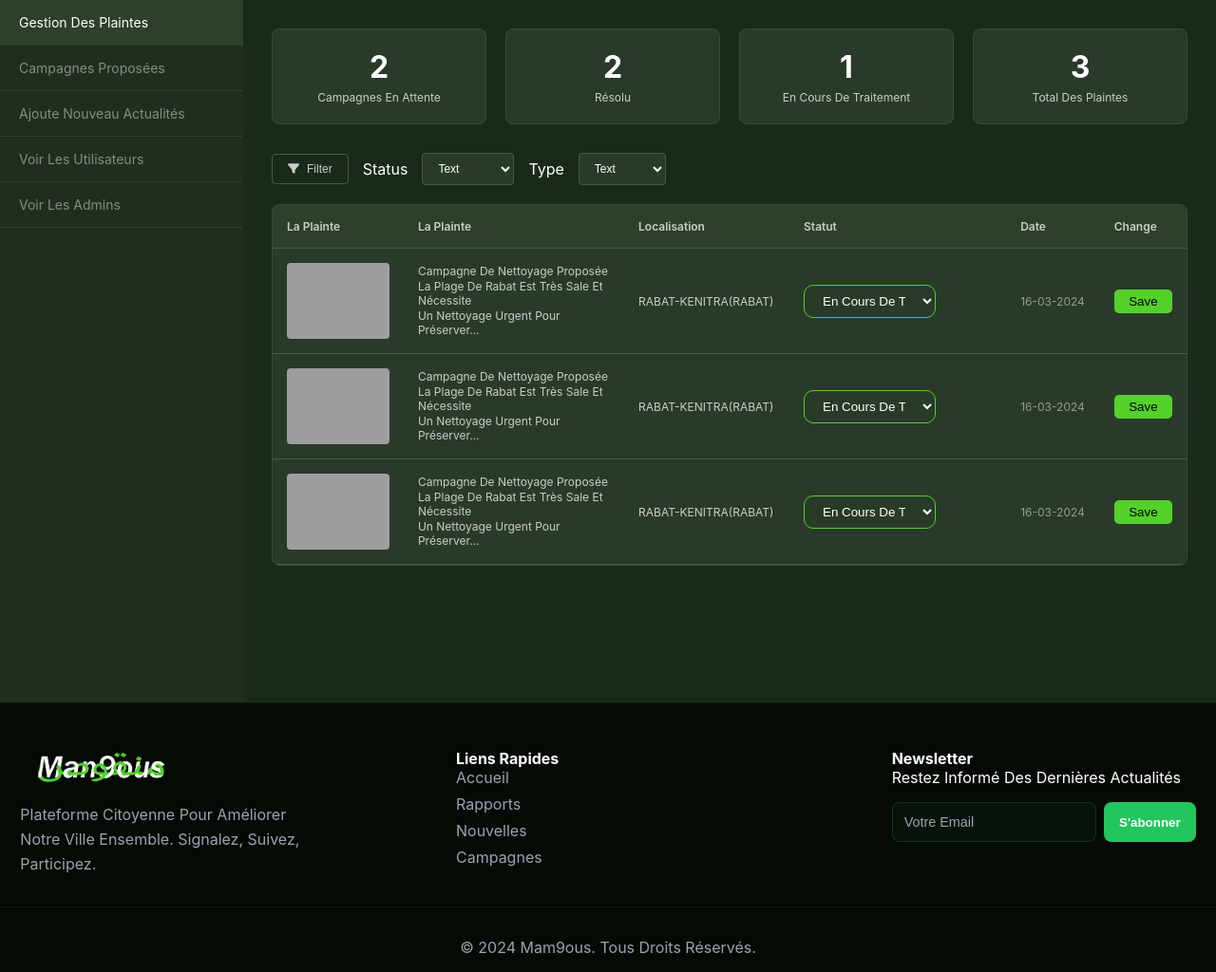
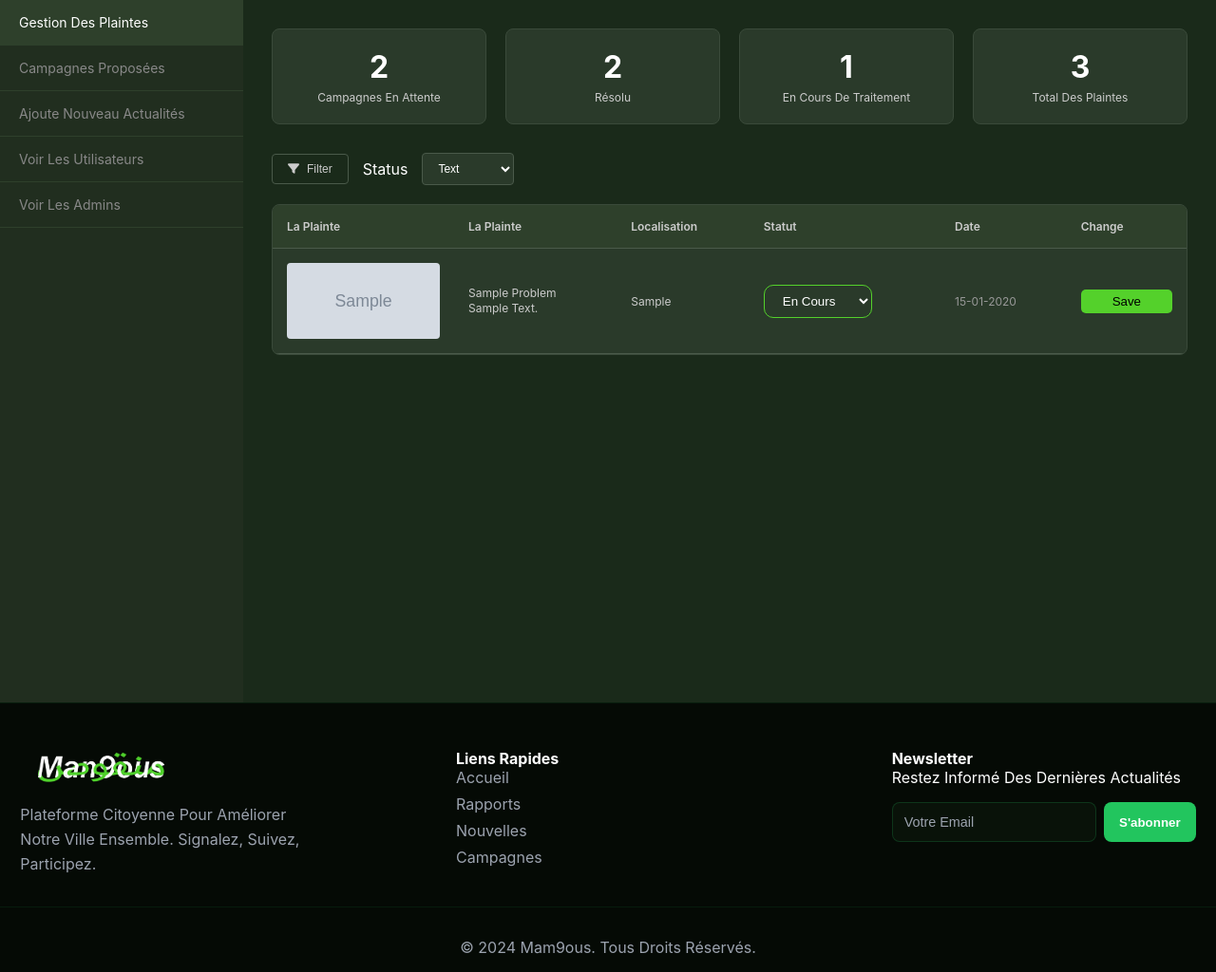
Before and after one commit to elcadii/man9ous-, a PHP site: page /ProblemSignaler.php in a window 1280 px wide. Shown: the part 80-1104 px from the top of the page at 95% size. Run offline with PHP 8.4, Linux system fonts and the light colour scheme; the visitor is signed in with stand-in values (Sample User, id 1); tables that the repository leaves empty or names only in its code hold one stand-in row (values such as "Sample post"); grey boxes marked "Sample" are stand-in pictures; grey boxes are pictures that could not be loaded.

Commit message:
ad filter to problems

```diff
--- a/admin/ProblemSignaler.php
+++ b/admin/ProblemSignaler.php
@@ -1,10 +1,13 @@
 <?php
 include("../includs/header.php");
 include("scriptphp/script_listeDeL'étulisateure.php");
+include("scriptphp/script_ProblemSignaler.php");
+
 ?>
 
 <!DOCTYPE html>
 <html lang="fr">
+
 <head>
   <meta charset="UTF-8" />
   <meta name="viewport" content="width=device-width, initial-scale=1.0" />
@@ -14,10 +17,10 @@ include("scriptphp/script_listeDeL'étulisateure.php");
     href="https://cdnjs.cloudflare.com/ajax/libs/font-awesome/6.7.2/css/all.min.css"
     integrity="sha512-Evv84Mr4kqVGRNSgIGL/F/aIDqQb7xQ2vcrdIwxfjThSH8CSR7PBEakCr51Ck+w+/U6swU2Im1vVX0SVk9ABhg=="
     crossorigin="anonymous"
-      referrerpolicy="no-referrer"
-    />
+    referrerpolicy="no-referrer" />
   <link rel="stylesheet" href="style/ProblemSignaler.css">
 </head>
+
 <body>
   <!-- Main Layout -->
   <div class="main-layout">
@@ -60,16 +63,11 @@ include("scriptphp/script_listeDeL'étulisateure.php");
           <option>All</option>
           <option>Resolved</option>
         </select>
-          <span>type</span>
-          <select class="filter-dropdown">
-            <option>text</option>
-            <option>Location</option>
-            <option>Status</option>
-          </select>
       </div>
 
       <!-- Table -->
       <div class="table-container">
+        <?php if (!empty($alert)) echo $alert; ?>
         <table class="table">
           <thead>
             <tr>
@@ -82,14 +80,55 @@ include("scriptphp/script_listeDeL'étulisateure.php");
             </tr>
           </thead>
           <tbody>
+
+
+            <?php foreach ($reports as $report): ?>
+
+
               <tr>
+                <form method="POST">
+                  <input type="hidden" name="problem_id" value="<?= $report['problem_id'] ?>">
+                  <td>
+                    <div class="complaint-cell">
+                      <img
+                        src="../user/<?= htmlspecialchars($report['photo_url']) ?>"
+                        alt="Complaint"
+                        class="complaint-image" />
+                    </div>
+                    <!--  -->
+                  </td>
+                  <td>
+                    <div class="complaint-text">
+                      <?= htmlspecialchars($report['problem_name']) ?><br />
+                      <?= htmlspecialchars($report['description']) ?>
+                    </div>
+                  </td>
+                  <td class="location-text">
+                    <?= htmlspecialchars($report['location_map']) ?>
+                  </td>
+                  <td>
+                    <select name="status" class="status_de_problem">
+                      <option <?= $report['management_status'] === 'non traité' ? 'selected' : '' ?>>non traité</option>
+                      <option <?= $report['management_status'] === 'en cours' ? 'selected' : '' ?>>en cours</option>
+                      <option <?= $report['management_status'] === 'traité' ? 'selected' : '' ?>>traité</option>
+                    </select>
+                  </td>
+                  <td class="date-text"><?= date("d-m-Y", strtotime($report['problem_date'])) ?></td>
+                  <td><button type="submit" name="saveStatus">save</button></td>
+                </form>
+              </tr>
+            <?php endforeach; ?>
+
+
+
+
+            <!-- <tr>
               <td>
                 <div class="complaint-cell">
                   <img
                     src="img/treo dans la reout"
                     alt="Complaint"
-                      class="complaint-image"
-                    />
+                    class="complaint-image" />
                 </div>
               </td>
               <td>
@@ -109,63 +148,7 @@ include("scriptphp/script_listeDeL'étulisateure.php");
               </td>
               <td class="date-text">16-03-2024</td>
               <td><button>save</button></td>
-              </tr>
-              <tr>
-                <td>
-                  <div class="complaint-cell">
-                    <img
-                      src="img/treo dans la reout"
-                      alt="Complaint"
-                      class="complaint-image"
-                    />
-                  </div>
-                </td>
-                <td>
-                  <div class="complaint-text">
-                    Campagne de nettoyage proposée<br />
-                    La plage de Rabat est très sale et nécessite<br />
-                    un nettoyage urgent pour préserver...
-                  </div>
-                </td>
-                <td class="location-text">RABAT-KENITRA(RABAT)</td>
-                <td>
-                  <select class="status_de_problem">
-                    <option>En cours de traitement</option>
-                    <option>Résolu</option>
-                    <option>signalez</option>
-                  </select>
-                </td>
-                <td class="date-text">16-03-2024</td>
-                <td><button>save</button></td>
-              </tr>
-              <tr>
-                <td>
-                  <div class="complaint-cell">
-                    <img
-                      src="img/treo dans la reout"
-                      alt="Complaint"
-                      class="complaint-image"
-                    />
-                  </div>
-                </td>
-                <td>
-                  <div class="complaint-text">
-                    Campagne de nettoyage proposée<br />
-                    La plage de Rabat est très sale et nécessite<br />
-                    un nettoyage urgent pour préserver...
-                  </div>
-                </td>
-                <td class="location-text">RABAT-KENITRA(RABAT)</td>
-                <td>
-                  <select class="status_de_problem">
-                    <option>En cours de traitement</option>
-                    <option>Résolu</option>
-                    <option>signalez</option>
-                  </select>
-                </td>
-                <td class="date-text">16-03-2024</td>
-                <td><button>save</button></td>
-              </tr>
+            </tr> -->
           </tbody>
         </table>
       </div>
@@ -175,4 +158,5 @@ include("scriptphp/script_listeDeL'étulisateure.php");
   include("../includs/footer.php");
   ?>
 </body>
+
 </html>
--- /dev/null
+++ b/admin/scriptPhp/script_ProblemSignaler.php
@@ -0,0 +1,35 @@
+<?php
+include("../confige/DbConnect.php");
+
+
+
+if ($_SERVER['REQUEST_METHOD'] === 'POST' && isset($_POST['saveStatus'])) {
+    $problem_id = intval($_POST['problem_id']);
+    $new_status = trim($_POST['status']);
+    $admin_id = $_SESSION['admin_id'] ?? null;
+
+    if ($admin_id && $problem_id && !empty($new_status)) {
+
+        // UPdate statu management and problem tables
+        $stmt1 = $pdo->prepare("UPDATE management SET status = ?, admin_id = ?, operation_date = NOW() WHERE problem_id = ?");
+        $stmt1->execute([$new_status, $admin_id, $problem_id]);
+
+        // Update the problem status in the problem table
+        $stmt2 = $pdo->prepare("UPDATE problem SET problem_status = ? WHERE problem_id = ?");
+        $stmt2->execute([$new_status, $problem_id]);
+
+        echo "<div class='alert-success'> Le statut a été mis à jour avec succès dans les deux tables.</div>";
+        // var_dump($_SESSION);
+        // die();
+    } else {
+        echo "<div class='alert-error'>❌ Erreur : admin non connecté ou données manquantes.</div>";
+    }
+}
+
+$stmt = $pdo->prepare("SELECT p.*, m.status AS management_status
+                       FROM problem p
+                       JOIN management m ON p.problem_id = m.problem_id
+                       ORDER BY p.problem_date DESC");
+$stmt->execute();
+$reports = $stmt->fetchAll(PDO::FETCH_ASSOC);
+?>
--- a/admin/style/ProblemSignaler.css
+++ b/admin/style/ProblemSignaler.css
@@ -143,7 +143,6 @@ body {
 .table td select {
   background: transparent;
   padding: 8px 15px;
-  width: 70%;
   border: 1px solid #54d12b;
   border-radius: 10px;
   color: #ffff;
@@ -197,3 +196,23 @@ body {
 .date-text {
   color: #999;
 }
+
+.alert-success {
+  background-color: #d4edda;
+  border: 1px solid #a2ccae;
+  color: #155724;
+  padding: 10px 16px;
+  margin: 10px 0;
+  border-radius: 6px;
+  font-weight: 500;
+}
+
+.alert-error {
+  background-color: #f8d7da;
+  border: 1px solid #f5c6cb;
+  color: #721c24;
+  padding: 10px 16px;
+  margin: 10px 0;
+  border-radius: 6px;
+  font-weight: 500;
+}
```
Also changed, not shown: user/scriptPhP/script_toutRaport.php (+23 -18 lines), user/style/toutRaport.css (+16 -0 lines), user/toutRaport.php (+29 -10 lines), user/uploads/1750344098_nwewsss.png (added). Lines whose indentation alone changed are shown as unchanged.
